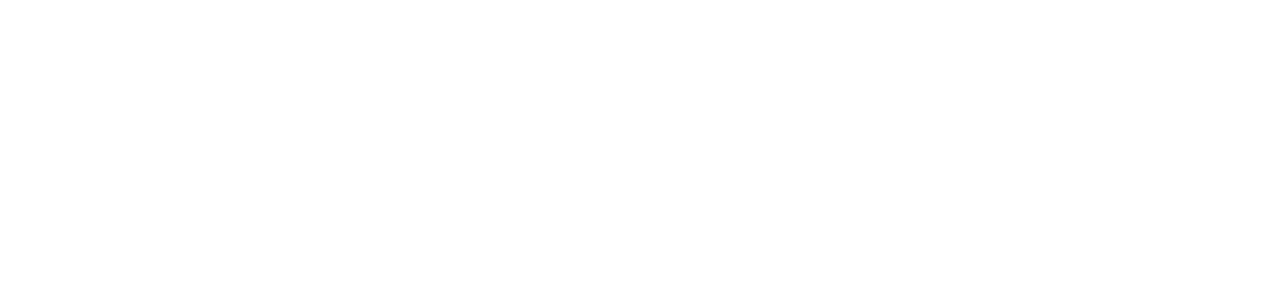
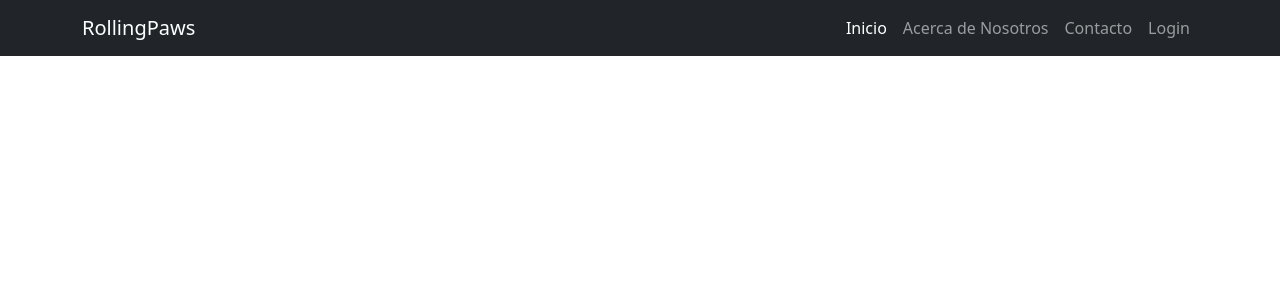
Before and after one commit to hectorc2907/RollingPaws-FrontEnd, a React (Vite) app: page / in a window 1280 px wide. Shown: the top 300 px of the page. Built offline with nearby package versions, Linux system fonts and the light colour scheme.

Commit message:
maquetado basico de navbar

```diff
--- /dev/null
+++ b/components/common/Menu.jsx
@@ -0,0 +1,23 @@
+import { Navbar, Container, Nav } from "react-bootstrap";
+import {Link, NavLink} from 'react-router-dom';
+
+const Menu = () => {
+  return (
+    <Navbar bg="dark" variant="dark" expand="lg">
+      <Container>
+        <Navbar.Brand as={Link} to='/'>RollingPaws</Navbar.Brand>
+        <Navbar.Toggle aria-controls="basic-navbar-nav" />
+        <Navbar.Collapse id="basic-navbar-nav">
+          <Nav className="ms-auto">
+            <NavLink end className='nav-item nav-link' to='/'>Inicio</NavLink>
+            <NavLink end className='nav-item nav-link' to='/Acerca de Nosotros'>Acerca de Nosotros</NavLink>
+            <NavLink end className='nav-item nav-link' to='/Contacto'>Contacto</NavLink>
+            <NavLink end className='nav-item nav-link' to='/login'>Login</NavLink>
+          </Nav>
+        </Navbar.Collapse>
+      </Container>
+    </Navbar>
+  );
+};
+
+export default Menu;
--- a/src/App.jsx
+++ b/src/App.jsx
@@ -1,11 +1,15 @@
 import './App.css'
+import "bootstrap/dist/css/bootstrap.min.css";
+import Menu from "../components/common/Menu.jsx";
+import Footer from "../components/common/Footer.jsx";
+import { BrowserRouter, Routes, Route } from "react-router-dom";
 
 function App() {
 
   return (
-    <>
-
-    </>
+    <BrowserRouter>
+      <Menu></Menu>
+    </BrowserRouter>
   )
 }
 
```
